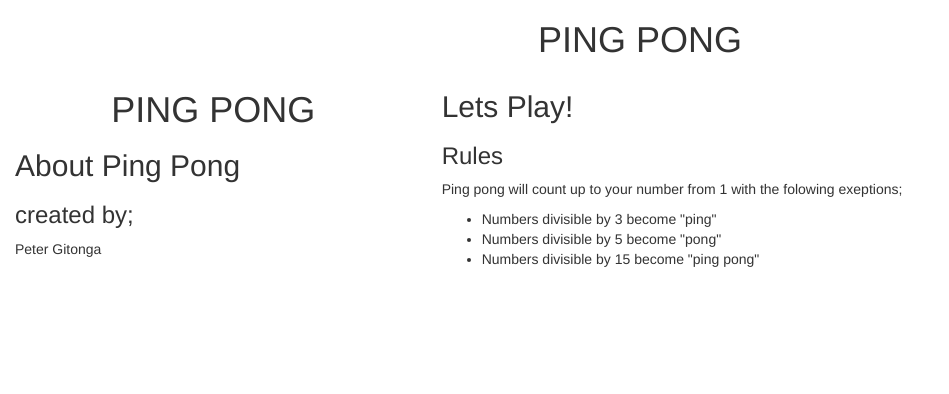
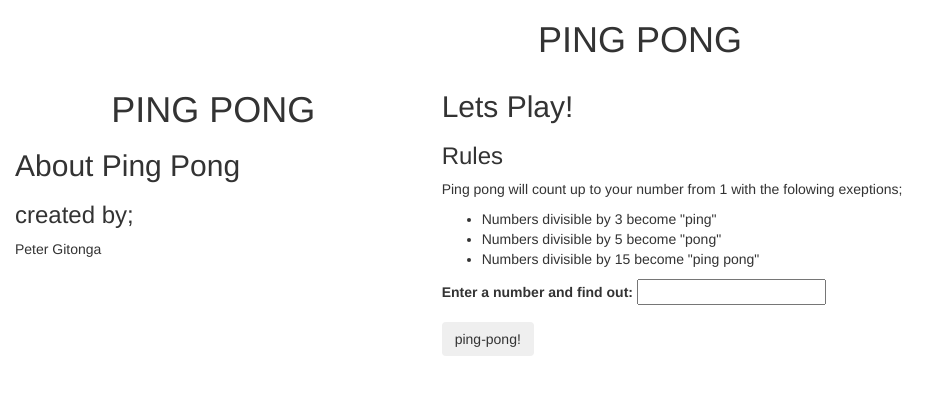
Before and after one commit to petergitonga/ip3pong, a plain HTML site: page index.html in a window 1280 px wide. Shown: the whole page, without its empty margins (0-949 px from the left). Drawn offline with Linux system fonts and the light colour scheme.

Commit message:
add a form group

```diff
--- a/css/styles.css
+++ b/css/styles.css
@@ -1,6 +1,3 @@
 h1{
   text-align: center;
 }
-.play{
-  float: left;
-}
--- a/index.html
+++ b/index.html
@@ -25,7 +25,18 @@
               <li>Numbers divisible by 5 become "pong"</li>
               <li>Numbers divisible by 15 become "ping pong"</li>
             </ul>
+            <form>
+            <div class="form-group">
+            <label for="number">Enter a number and find out:</label>
+              <input id="mynumbers" type="number">
+            </div>
+
+            <button type="button" class="btn"id="button">ping-pong!</button>
+          </form>
           </div>
+
+
+
 
 </body>
 </html>
```
